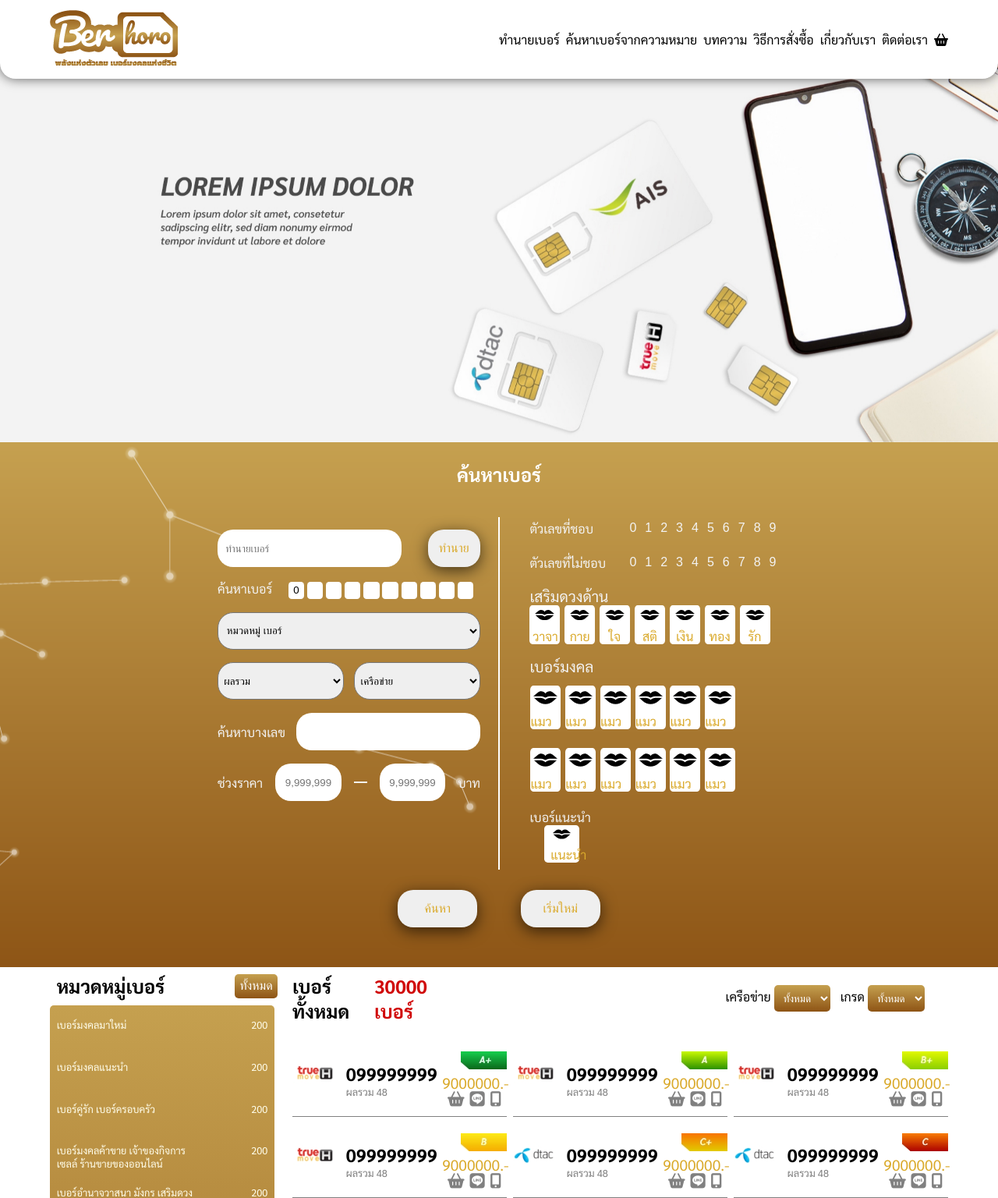
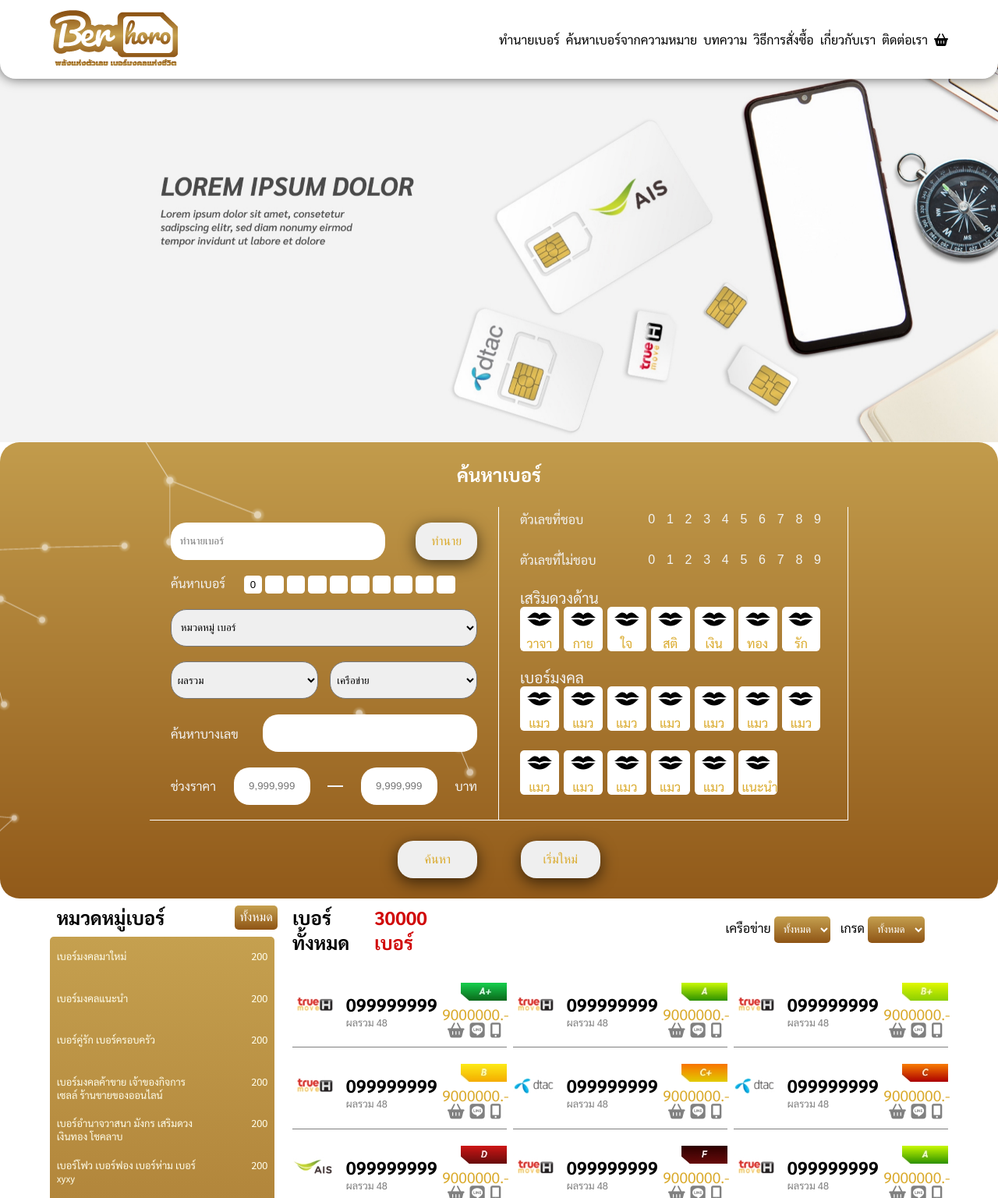
Before and after one commit to newnag/berhoro, a PHP site: page / in a window 1280 px wide. Shown: the top 1536 px of the page at 78% size. Run offline with PHP 8.4, Linux system fonts and the light colour scheme; style sheets or scripts are compiled from the project's sources; some libraries are stand-ins or nearby versions.

Commit message:
28/2/2020

```diff
--- a/css/berstyle.scss
+++ b/css/berstyle.scss
@@ -63,6 +63,8 @@
         }
 
         .nav-menu{
+            display: none;
+
             @media screen and (min-width:1025px) {
                 width: 50%;
                 display: flex;
@@ -78,38 +80,56 @@
 }
 
 .slider{
-    @media screen and (min-width:1025px) {
-        // position: absolute!important;
-        // top: 5%;
+    @media screen and (max-width:480px) {
+        padding-top: 75px;
     }
 }
 
+
 .search-box{
+    background: linear-gradient(#c5a04f,#8e5415);
+
+    @media screen and (min-width:868px){
         background-image: url(/img/BG.png);
         background-repeat: no-repeat;
         background-position: center;
+    }
 
     @media screen and (min-width:1025px) {
        width: 100%;
        height: 100%;
-       padding: 2% 0;
+       //padding: 2% 0;
+       border-radius: 25px;
     }
 
     h2{
         text-align: center;
         color: #fff;
-        margin-bottom: 3%;
+        padding: 2% 0;
     }
 
     .box{
         display: flex;
-        width: 60%;
+        width: 90%;
         margin: 0 auto;
+        flex-direction: column;
+
+        @media screen and (min-width:481px) {
+            width: 70%;
+            flex-direction: unset;
+        }
 
         .left-box{
+            width: 100%;
+            padding: 3% 0;
+            border-bottom: 1px solid #fff;
+
+
+            @media screen and (min-width:481px) {
                 width: 50%;
                 padding: 0 3%;
                 border-right: 1px solid #fff;
+            }
 
             .fortune-num{
                 width: 100%;
@@ -148,6 +168,19 @@
                     border: unset;
                     text-align: center;
                 }
+            }
+
+            .open-more-filter{
+                color: #fff;
+
+                @media screen and (min-width:769px) {
+                    display: none;
+                }
+            }
+
+            .more-filter{
+                @media screen and (max-width:768px) {
+                    display: none;
                 }
 
                 .cate-num{
@@ -225,10 +258,19 @@
                     }
                 }
             }
+
+
+        }
         .right-box{
+            width: 100%;
+            padding: 3% 0;
+            border-bottom: 1px solid #fff;
+
+            @media screen and (min-width:481px) {
                 width: 50%;
-            border-left: 1px solid #fff;
-            padding: 0 5%;
+                padding: 0 3%;
+                border-right: 1px solid #fff;
+            }
 
             .favorite-num{
                 .favorite,.kirai{
@@ -318,27 +360,29 @@
                 }
 
                 .goodluck-box{
-                    // display: grid;
-                    // grid-template-columns: repeat(7,12.7%);
-                    // grid-gap: 6px;
-                    // grid-row-gap: 25px;
-                    display: block;
-                    float: left;
-                    width: 100%;
+                    display: grid;
+                    grid-template-columns: repeat(7,12.7%);
+                    grid-gap: 6px;
+                    grid-row-gap: 25px;
+
+                    // display: block;
+                    // float: left;
+                    // width: 100%;
 
 
                     .button1,.button2,.button3,.button4,.button5,.button6,.button7{
-                        // display: flex;
-                        // flex-direction: column;
+                        display: flex;
+                        flex-direction: column;
+                        background: #fff;
+                        border-radius: 10%;
+                        padding: 0 10%;
+
+                        // cursor: pointer;
+                        // display: inline-block;
                         // background: #fff;
                         // border-radius: 10%;
-                        // padding: 0 10%;
-                        cursor: pointer;
-                        display: inline-block;
-                        background: #fff;
-                        border-radius: 10%;
-                        width: 12.7%;
-                        margin: 4% 1px;
+                        // width: 12.7%;
+                        // margin: 4% 1px;
 
                         figure{
                             text-align: center;
@@ -362,9 +406,10 @@
                     // bottom: 0;
                     // width: 30%;
                     // text-align: center;
-                    display: inline-block;
-                    width: 27%;
-                    margin: 3% 0;
+
+                    // display: inline-block;
+                    // width: 25%;
+                    // text-align: center;
 
                     span{
                         font-size: 1rem;
@@ -377,11 +422,13 @@
                         border-radius: 10%;
                         padding: 0 10%;
                         cursor: pointer;
-                        width: 55%;
+                        width: 100%;
                         margin: 0 auto;
 
                         figure{
                             text-align: center;
+                            max-width: 100%;
+                            height: 75%;
 
                             img{
                                 width: 80%;
@@ -401,12 +448,18 @@
 
     .button-form{
         text-align: center;
-        margin: 2% 0;
+        padding: 2% 0;
 
         button{
+            width: 20%;
+            margin: 0 2%;
+
+            @media screen and (min-width:769px) {
+                width: 8%;
+            }
+
             @include button-round();
-            width: 8%;
-            margin: 0 2%;
+
         }
     }
 }
@@ -766,7 +819,12 @@
     }
 
     .contact{
+        margin: 0 20%;
+
+        @media screen and (min-width:481px) {
             margin: 0 10%;
+        }
+
         h3{
             margin: 4% 0;
         }
@@ -776,14 +834,14 @@
     }
 
     .service{
+        margin: 0 20%;
+
+        @media screen and (min-width:481px) {
             margin: 0 10%;
-
-        @media screen and (min-width:1024px) {
-            margin: 0 auto;
         }
 
         h3{
-            margin: 8% 0;
+            margin: 3% 0;
         }
         ul{
             margin: 4% 0;
@@ -796,7 +854,9 @@
     }
 
     .other-text{
-        @media screen and (max-width:480px) {
+        margin: 0 20%;
+
+        @media screen and (min-width:481px) {
             margin: 0 10%;
         }
 
--- a/js/app.js
+++ b/js/app.js
@@ -20,7 +20,19 @@
     $(this).toggleClass('active-button');
 });
 
-// เลือกเสริมดวง
+// ---------------------เลือกเสริมดวง---------------------- //
 $('.improve-luck .luck-box div').click(function(){
     $(this).toggleClass('active');
 });
+
+// -----------------กดสลับค้นหาอย่างละเอียด---------------- //
+$('.open-more-filter').click(function(){
+    if($('.more-filter').is(":visible")){
+        $('.more-filter').slideUp();
+        $(this).text("ค้นหาแบบละเอียด");
+    }
+    else{
+        $('.more-filter').slideDown();
+        $(this).text("ย่อลง");
+    }
+});
--- a/template/header.php
+++ b/template/header.php
@@ -1,3 +1,4 @@
+<header>
     <nav>
         <div class="topnav">
             <div class="logo-nav"><figure><a href="/home"><img src="img/logo/logo.png" alt=""></a></figure></div>
@@ -45,6 +46,9 @@
                         <input type="tel" class="search-box-num" maxlength="1">
                     </div>
 
+                    <span class="open-more-filter">ค้นหาแบบละเอียด</span>
+
+                    <div class="more-filter">
                         <div class="cate-num">
                             <select name="" id="">
                                 <option value="">หมวดหมู่ เบอร์</option>
@@ -91,6 +95,8 @@
                             <input type="tel" class="high" placeholder="9,999,999" maxlength="7">
                             <label>บาท</label>
                         </div>
+                    </div>
+
                 </div>
 
                 <div class="right-box">
@@ -173,7 +179,6 @@
                             <?php endfor; ?>
 
                             <div class="recomment-num">
-                            <span>เบอร์แนะนำ</span>
                                 <div class="button">
                                     <figure><img src="img/icon/lips.svg" alt=""></figure>
                                     <label>แนะนำ</label>
@@ -192,3 +197,4 @@
             </div>
         </div>
     </section>
+</header>
```
Also changed, not shown: css/berstyle.css (+127 -45 lines), css/berstyle.min.css, 2 other files. Lines whose indentation alone changed are shown as unchanged.
